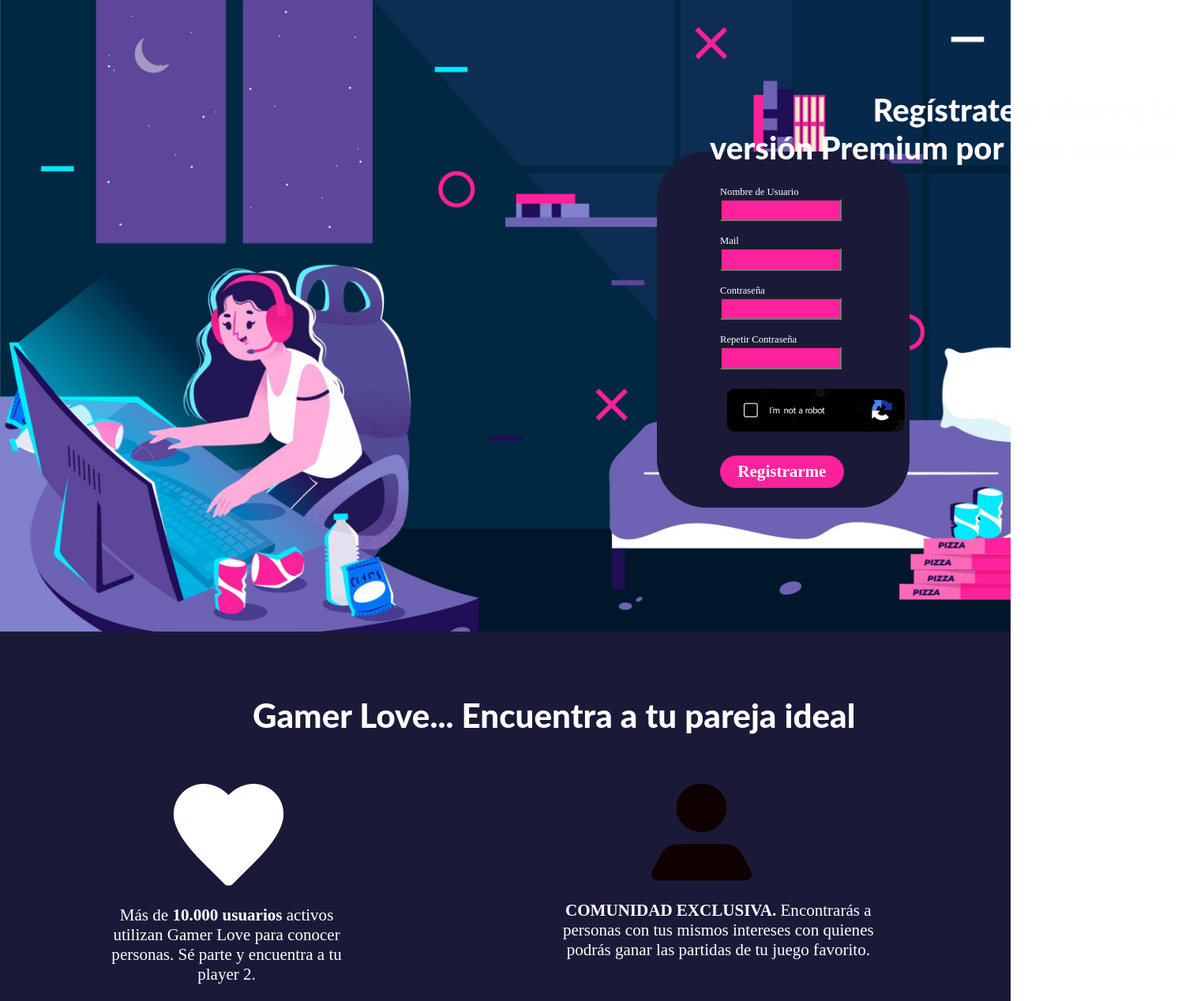
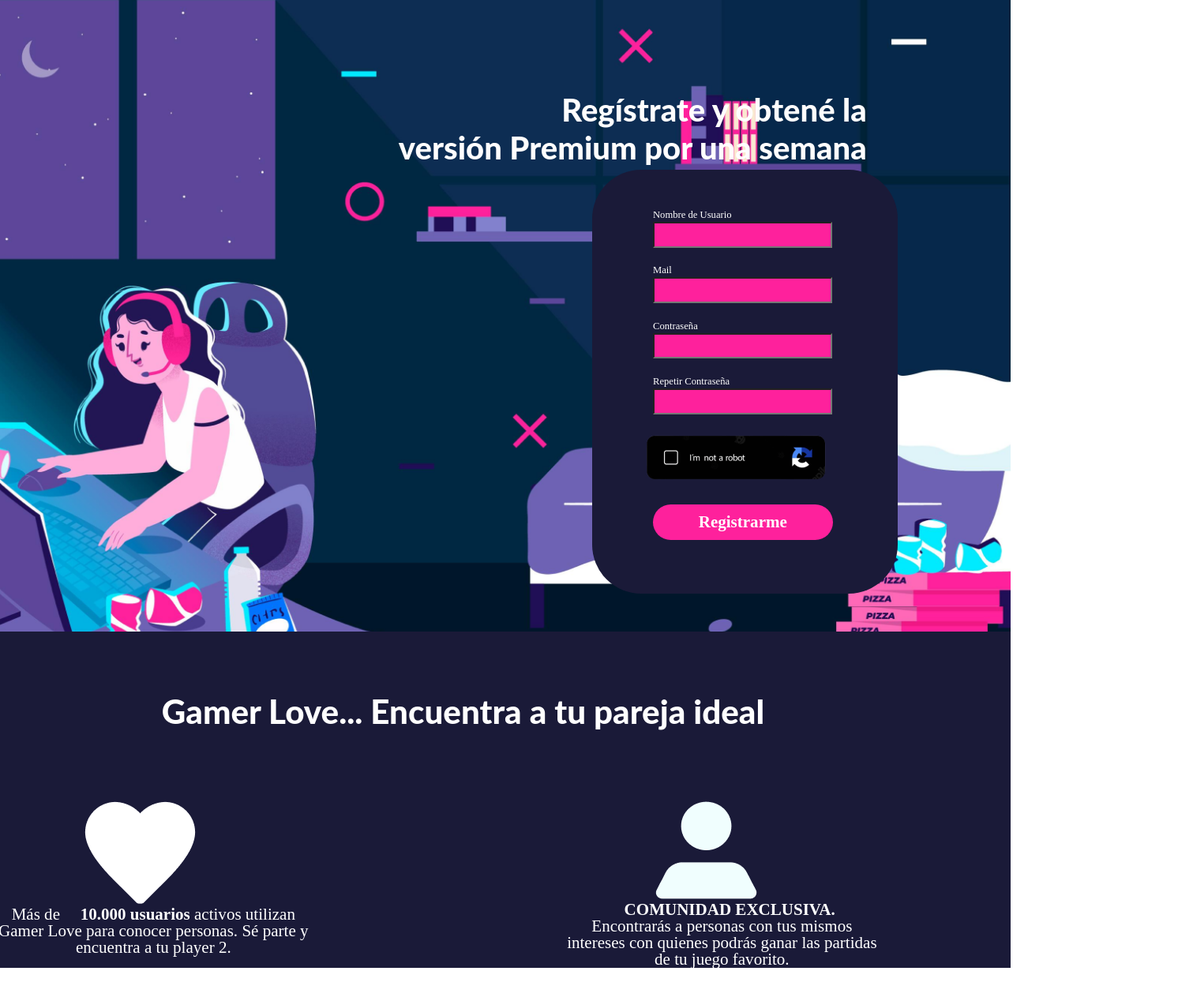
Before and after one commit to rickyMelida/landing-page, a plain HTML site: page index.html in a window 1280 px wide. Shown: the whole page at 79% size, 1492 px wide, since content can reach past the window. After the commit the page ends 1227 px from the top, so only its background shows below. Drawn offline with Linux system fonts and the light colour scheme.

Commit message:
Se agrega segunda seccion

```diff
--- a/index.html
+++ b/index.html
@@ -35,9 +35,11 @@
             <label for="">Repetir Contraseña</label>
             <input type="text" />
           </div>
+
           <div class="form-control">
             <img src="./images/catcha.png" alt="" srcset="" />
           </div>
+
           <div class="form-control">
             <div>Registrarme</div>
           </div>
@@ -58,11 +60,11 @@
         </aside>
 
         <aside>
-          <div class="img">
+          <div class="img" id="img-user">
             <img src="./images/user.png" alt="" srcset="" />
           </div>
           <p>
-            <span style="text-align: center !important;"> COMUNIDAD EXCLUSIVA.</span>
+            <span style="text-align: center !important;"> COMUNIDAD EXCLUSIVA.</span><br>
             Encontrarás a personas con tus mismos intereses con quienes podrás
             ganar las partidas de tu juego favorito.
           </p>
--- /dev/null
+++ b/reset.css
@@ -0,0 +1,28 @@
+html, body, div, span, applet, object, iframe,
+h1, h2, h3, h4, h5, h6, p, blockquote, pre,
+a, abbr, acronym, address, big, cite, code,
+del, dfn, em, img, ins, kbd, q, s, samp,
+small, strike, strong, sub, sup, tt, var,
+b, u, i, center,
+dl, dt, dd, ol, ul, li,
+fieldset, form, label, legend,
+table, caption, tbody, tfoot, thead, tr, th, td,
+article, aside, canvas, details, embed,
+figure, figcaption, footer, header, hgroup,
+menu, nav, output, ruby, section, summary,
+time, mark, audio, video {
+	margin: 0;
+	padding: 0;
+	border: 0;
+	font-size: 100%;
+	font: inherit;
+	vertical-align: baseline;
+}
+/* HTML5 display-role reset for older browsers */
+article, aside, details, figcaption, figure,
+footer, header, hgroup, menu, nav, section {
+	display: block;
+}
+body {
+	line-height: 1;
+}
--- a/section_2.css
+++ b/section_2.css
@@ -25,6 +25,11 @@ aside .img {
     color: #fff;
 }
 
+#img-user:nth-child(1) {
+    filter:invert(100%)
+
+}
+
 aside p {
     width: 70%;
     font-family: 'Monserrat';
@@ -34,6 +39,10 @@ aside p {
     text-align: center;
 }
 
+aside p :nth-child(1) {
+    margin-left: 5%;
+}
+
 aside p span {
     font-weight: 800;
 }
--- a/styles.css
+++ b/styles.css
@@ -1,3 +1,4 @@
+@import url(reset.css);
 @import url('https://fonts.googleapis.com/css2?family=Montserrat&display=swap');
 @import url(section_2.css);
 
@@ -6,9 +7,11 @@ body {
 }
 
 .container {
+    position: absolute;
+    left: -12%;
     background-image: url(./images/bg.png);
-    width: 100%;
-    height: 100vh;
+    max-width: 120%;
+    max-height: 100vh;
     background-repeat: no-repeat;
     background-size:cover;
 }
@@ -17,7 +20,7 @@ body {
     position: absolute;
     width: 1108px;
     height: 119px;
-    left: 30%;
+    left: 10%;
     top: 115px;
     font-family: 'Lato';
     font-style: normal;
@@ -39,8 +42,8 @@ body {
 
 .form{
     background: #1A1A38;
-    width: 25%;
-    height: 50vh;
+    width: 27%;
+    height: 60vh;
     border-radius: 62px;
     margin-right: 10%;
     margin-top: 15%;
@@ -49,7 +52,7 @@ body {
 
 
 .form-control {
-    margin: 5% 25%;
+    margin: 5% 20%;
 }
 
 .form-control label {
@@ -63,8 +66,12 @@ body {
 
 .form-control input {
     background: #FE219C;
-    width: 88%;
+    width: 90%;
     padding: 3%;
+}
+
+.form-control img {
+    margin-left: -7%;
 }
 
 .form-control div {
```
